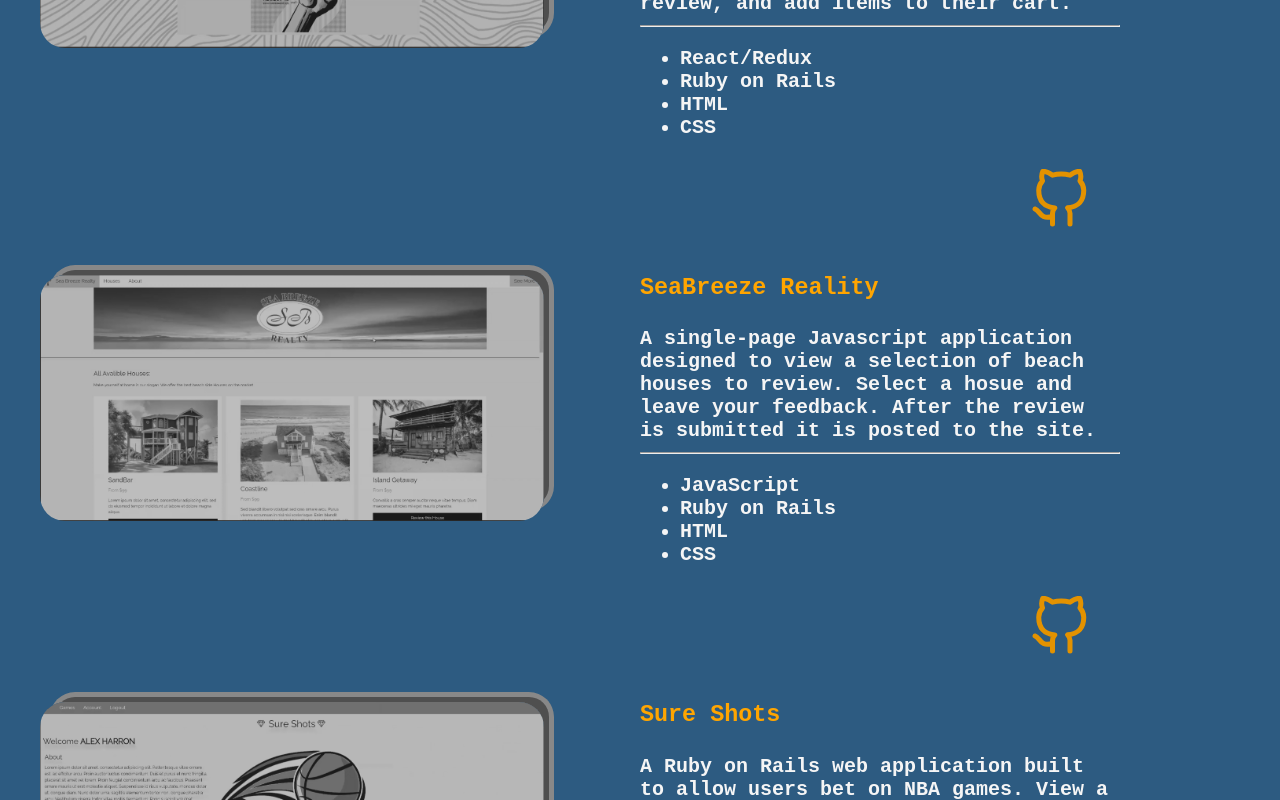
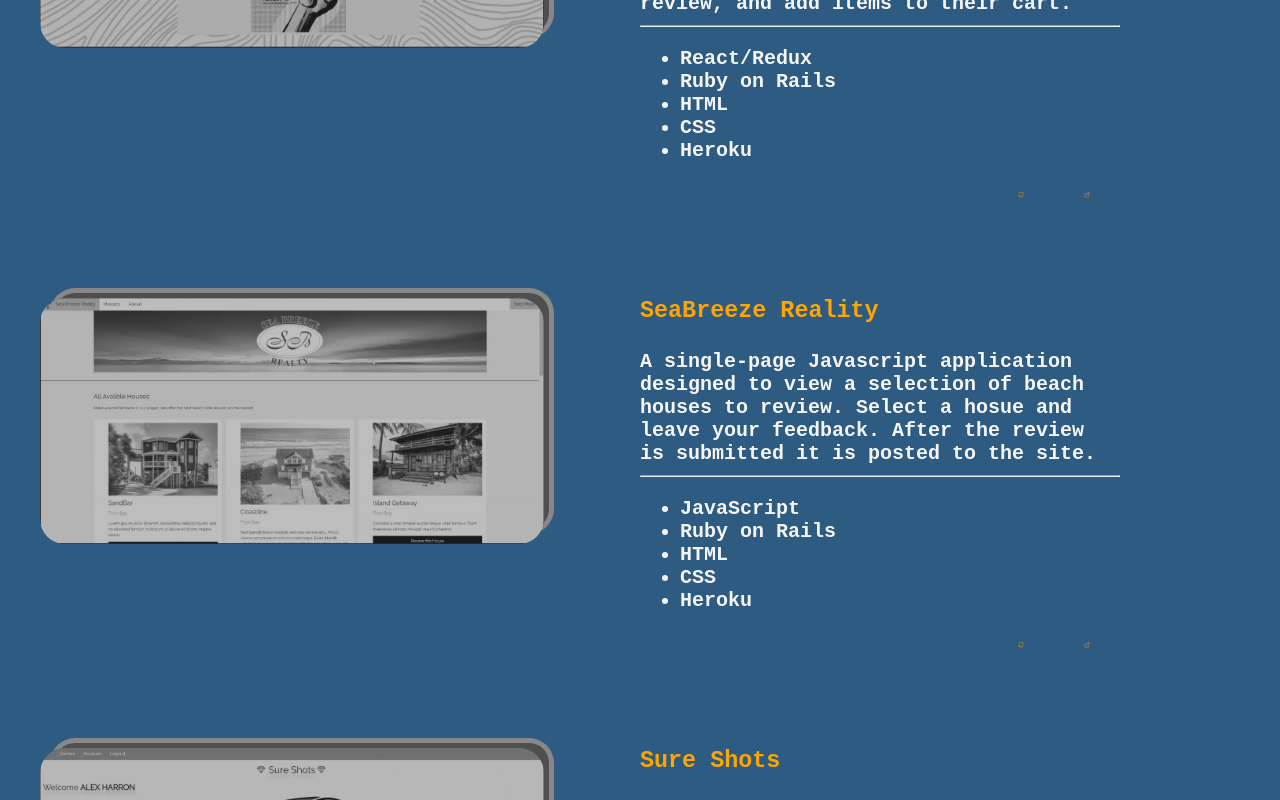
Before and after one commit to Alex-Harron/Portfolio-Alex-Harron, a React (Create React App) app: page / in a window 1280 px wide. Shown: the part 2140-2940 px from the top of the page. Built offline with nearby package versions, Linux system fonts and the light colour scheme.

Commit message:
adding external links

```diff
--- a/src/App.css
+++ b/src/App.css
@@ -33,7 +33,7 @@ body {
 }
 
 .logo {
-  width:120px;
+  width: 15%;
   padding: 30px;
   filter: invert(0.36) sepia(1) saturate(16.9) hue-rotate(0deg) brightness(0.89);
   float: right;
--- a/src/components/sections/projects.js
+++ b/src/components/sections/projects.js
@@ -3,6 +3,7 @@ import Left from '../../logos/LeftMarket.PNG';
 import IconGitHub from '../../logos/github';
 import Sea from '../../logos/SeaBreeze.PNG';
 import Sure from '../../logos/SureShots.PNG';
+import IconExternal from '../../logos/external';
 
 
 class Projects extends React.Component {
@@ -13,7 +14,7 @@ class Projects extends React.Component {
 <div className='main'>
 <h2 style={{color:'orange'}}>Recent Stuff I've Created</h2>
             <br/>
-    <h3><img src={Left}  alt='left-handed' className='img2'/></h3>
+    <h3><a href="https://southpaw.herokuapp.com/" target="_blank" rel="noopener noreferrer"> <img src={Left}  alt='left-handed' className='img2'/></a></h3>
     <h3 style={{paddingLeft:'50%'}}>SouthPaw Marketplace</h3>
     <h4 style={{width:'90%', color:'whitesmoke', paddingLeft:'50%'}}>A React web application built for lefthanders by a lefthander. Being lefthanded can be hard sometimes so I created a marketplace that caters to the needs of a southpaw. This application allows the user to view, review, and add items to their cart.
     <hr/>
@@ -22,14 +23,15 @@ class Projects extends React.Component {
                     <li>Ruby on Rails</li>
                     <li>HTML</li>
                     <li>CSS</li>
-                    <a href="https://github.com/Alex-Harron/lefthanded-marketplace" target="_blank" rel="noopener noreferrer"> <IconGitHub /></a>
+                    <li>Heroku</li>
+                    <a href="https://southpaw.herokuapp.com/" target="_blank" rel="noopener noreferrer"><IconExternal /></a><a href="https://github.com/Alex-Harron/lefthanded-marketplace" target="_blank" rel="noopener noreferrer"> <IconGitHub /></a>
                 </ul>
     </h4>
 </div>
 <br/>
 <br/>
 <div className='main'>
-    <h3><img src={Sea}  alt='SeaBreeze' className='img2' /></h3>
+    <h3><a href="https://seabreeze-reality.herokuapp.com/" target="_blank" rel="noopener noreferrer"><img src={Sea}  alt='SeaBreeze' className='img2' /></a></h3>
     <h3 style={{paddingLeft:'50%'}}>SeaBreeze Reality</h3>
     <h4 style={{width:'90%', color:'whitesmoke', paddingLeft:'50%'}}>A single-page Javascript application designed to view a selection of beach houses to review. Select a hosue and leave your feedback. After the review is submitted it is posted to the site.
         <hr/>
@@ -38,7 +40,8 @@ class Projects extends React.Component {
                     <li>Ruby on Rails</li>
                     <li>HTML</li>
                     <li>CSS</li>
-                    <a href="https://github.com/Alex-Harron/beach_properties_frontend" target="_blank" rel="noopener noreferrer"> <IconGitHub /></a>
+                    <li>Heroku</li>
+                    <a href="https://seabreeze-reality.herokuapp.com/" target="_blank" rel="noopener noreferrer"><IconExternal /></a><a href="https://github.com/Alex-Harron/beach_properties_frontend" target="_blank" rel="noopener noreferrer"> <IconGitHub /></a>
                 </ul></h4>
 </div>
 <br/>
@@ -53,7 +56,8 @@ class Projects extends React.Component {
                     <li>SQLite3</li>
                     <li>HTML</li>
                     <li>CSS</li>
-                    <a href="https://github.com/Alex-Harron/Sure_Shots" target="_blank" rel="noopener noreferrer"> <IconGitHub /></a>
+                    <li>Heroku</li>
+                    <a href="https://southpaw.herokuapp.com/" target="_blank" rel="noopener noreferrer"><IconExternal /></a><a href="https://github.com/Alex-Harron/Sure_Shots" target="_blank" rel="noopener noreferrer"> <IconGitHub /></a>
                 </ul>
     </h4>
 </div>
--- /dev/null
+++ b/src/logos/external.js
@@ -0,0 +1,21 @@
+import React from 'react';
+
+const IconExternal = () => (
+<svg
+    xmlns="http://www.w3.org/2000/svg"
+    role="img"
+    viewBox="0 0 24 24"
+    fill="none"
+    stroke="white"
+    strokeWidth="2"
+    strokeLinecap="round"
+    strokeLinejoin="round"
+    className="logo">
+    <title>External Link</title>
+    <path d="M18 13v6a2 2 0 0 1-2 2H5a2 2 0 0 1-2-2V8a2 2 0 0 1 2-2h6"></path>
+    <polyline points="15 3 21 3 21 9"></polyline>
+    <line x1="10" y1="14" x2="21" y2="3"></line>
+</svg>
+);
+
+export default IconExternal;
```
